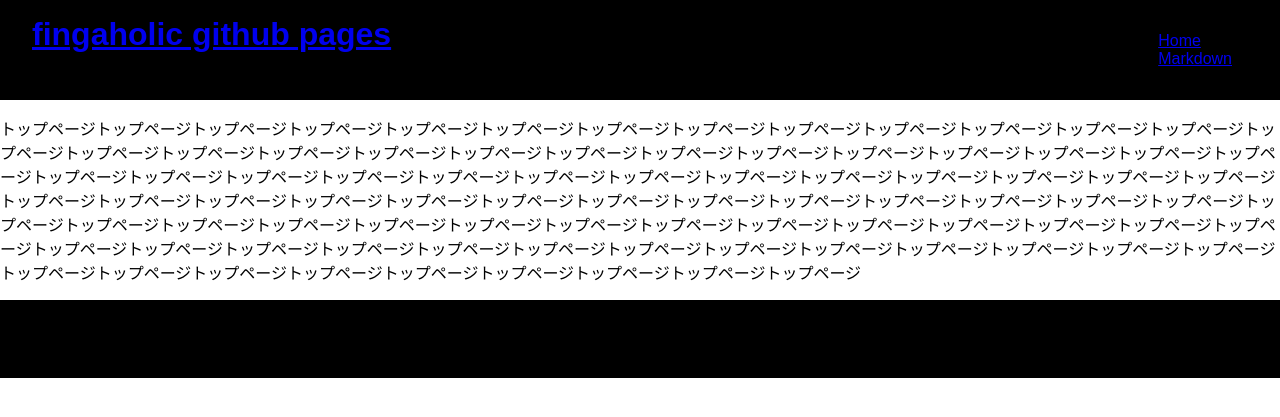
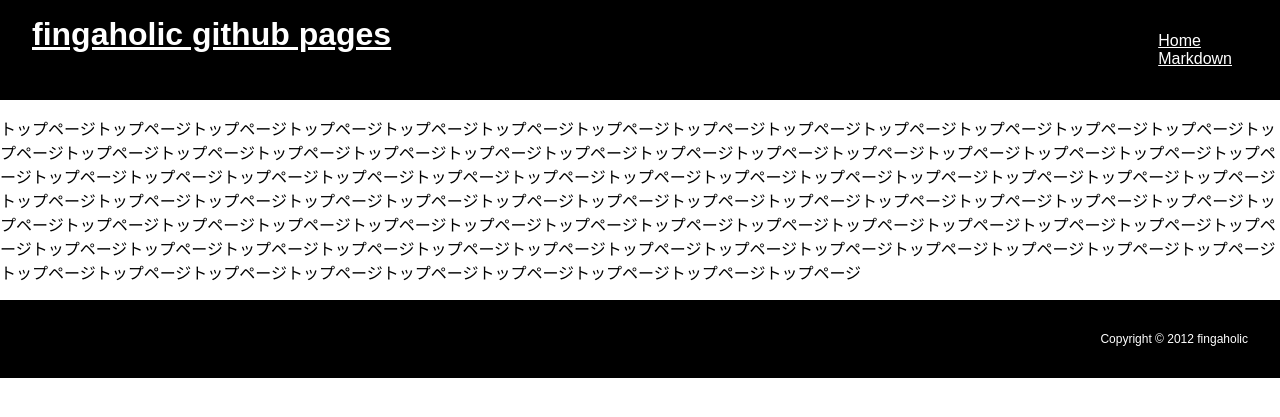
Before and after one commit to FiNGAHOLiC/fingaholic.github.com, a Jekyll site: the page built from index.md, in a window 1280 px wide. Shown: the top 417 px of the page. Built offline with Jekyll 4.4.1, drawn with Linux system fonts in a browser that asks for light colours.

Commit message:
Edited link module style

```diff
--- a/css/app.css
+++ b/css/app.css
@@ -13,5 +13,9 @@ header nav { float: right; overflow: hidden; _zoom: 1; }
 header nav ul { float: left; }
 header nav ul li { margin: 0 1em; }
 
-footer { padding: 1em 2em; background: #000; }
+footer { padding: 1em 2em; background: #000; color: #fff; }
 footer p { text-align: right; }
+
+a { color: #fff; text-decoration: underline; }
+a:visited { color: #fff; text-decoration: underline; }
+a:hover { color: #fff; text-decoration: none; }
```
